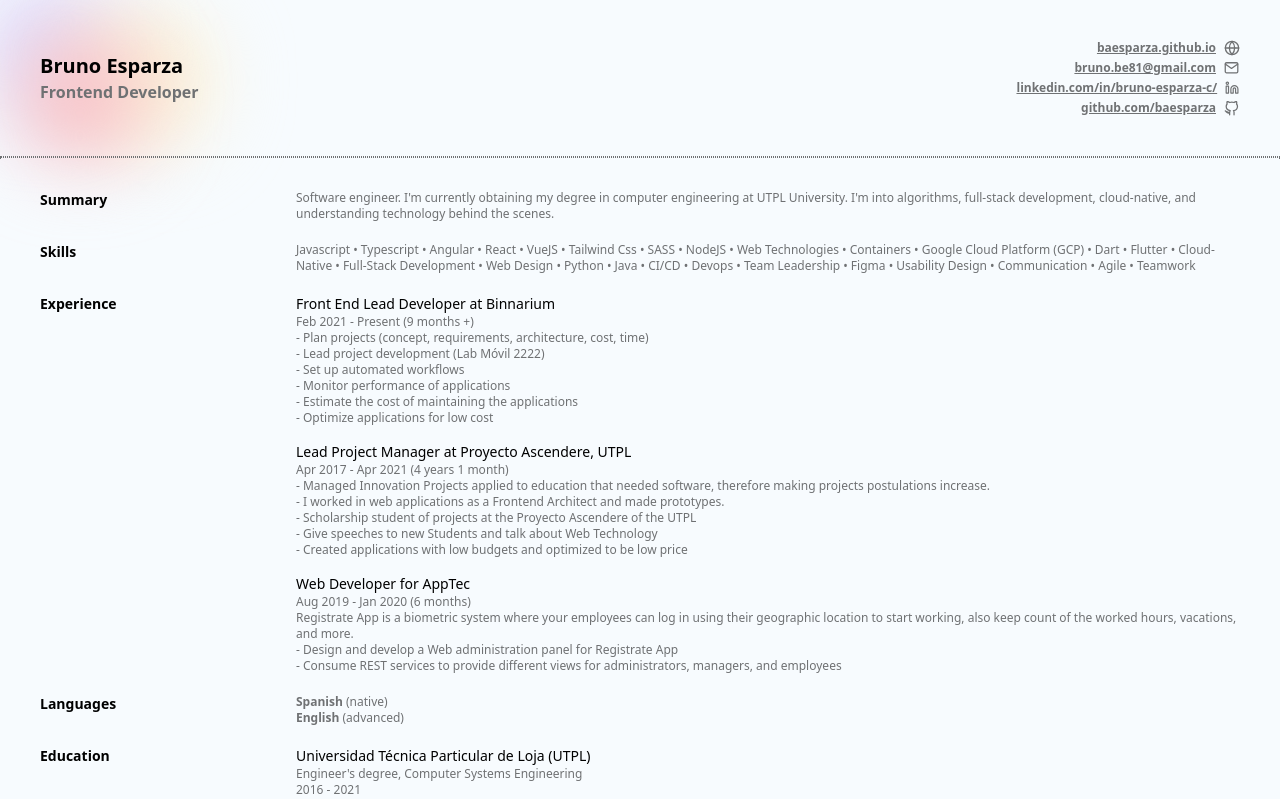
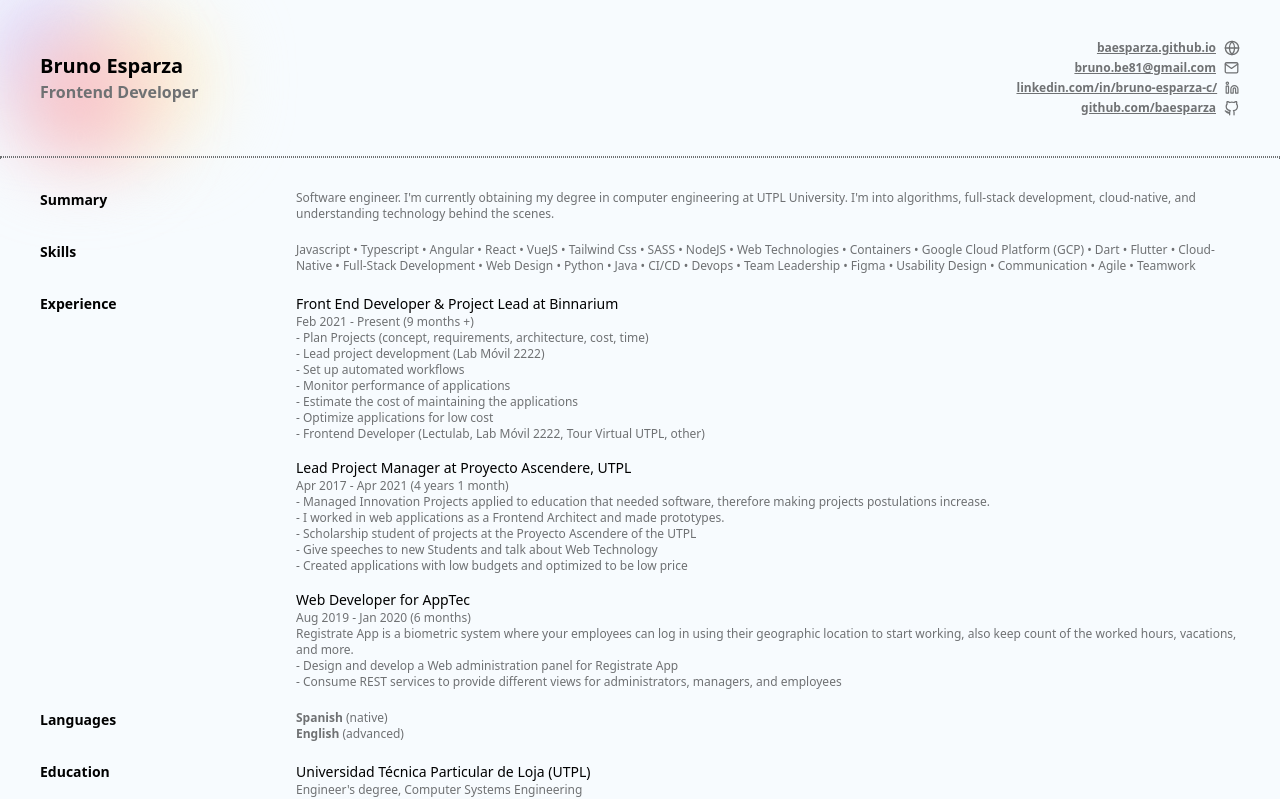
Before and after one commit to baesparza/deprecated-byBruno.io, a React (Vite) app: page /resume in a window 1280 px wide. Shown: the top 799 px of the page. Built offline with nearby package versions, Linux system fonts and the light colour scheme.

Commit message:
update binnarium experience

```diff
--- a/src/resume/resume.page.tsx
+++ b/src/resume/resume.page.tsx
@@ -77,19 +77,20 @@ export function Resume() {
                     <ResumeSectionContent>
                         <ResumeSectionContentGroup>
                             <ResumeSectionContentTitle>
-                                Front End Lead Developer at Binnarium
+                                Front End Developer & Project Lead at Binnarium
                             </ResumeSectionContentTitle>
                             <ResumeSectionContentDate>
                                 Feb 2021 - Present (9 months +)
                             </ResumeSectionContentDate>
                             <ResumeSectionContentParagraph>
                                 <ul>
-                                    <li>- Plan projects (concept, requirements, architecture, cost, time)</li>
+                                    <li>- Plan Projects (concept, requirements, architecture, cost, time)</li>
                                     <li>- Lead project development (Lab Móvil 2222)</li>
                                     <li>- Set up automated workflows </li>
                                     <li>- Monitor performance of applications</li>
                                     <li>- Estimate the cost of maintaining the applications</li>
                                     <li>- Optimize applications for low cost</li>
+                                    <li>- Frontend Developer (Lectulab, Lab Móvil 2222, Tour Virtual UTPL, other)</li>
                                 </ul>
                             </ResumeSectionContentParagraph>
                         </ResumeSectionContentGroup>
```
